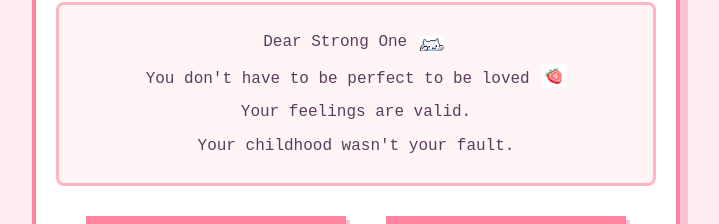
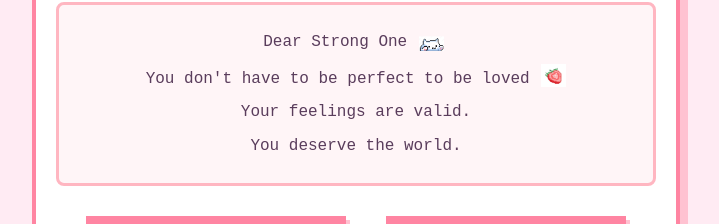
Before and after one commit to luminous42/FunProjects, a plain HTML site: page cheerup/index.html in a window 1280 px wide. Shown: the part 334-558 px from the top of the page, without its empty margins (284-1003 px from the left). Drawn offline with Linux system fonts and the light colour scheme.

Commit message:
changed text

```diff
--- a/cheerup/index.html
+++ b/cheerup/index.html
@@ -277,7 +277,7 @@
           />
         </p>
         <p>Your feelings are valid.</p>
-        <p>Your childhood wasn't your fault.</p>
+        <p>You deserve the world.</p>
       </div>
 
       <div class="button-container">
```
